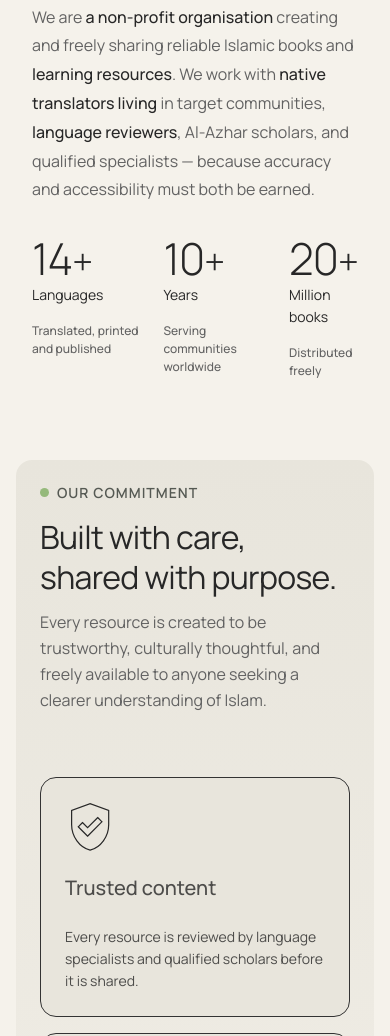
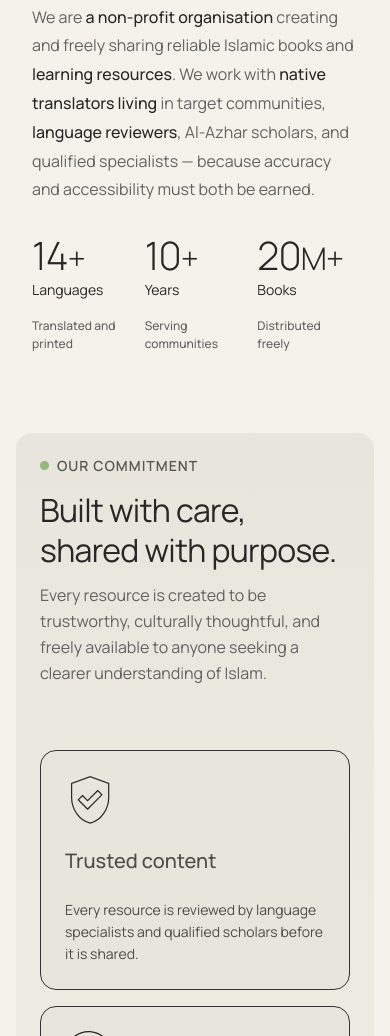
Before and after one commit to Ahmed-ehab579/BSS-Society, a plain HTML site: page about.html in a window 390 px wide. Shown: the part 1033-2069 px from the top of the page. Drawn offline with Linux system fonts and the light colour scheme.

Commit message:
About us: balanced stats with equal columns and matching text
Co-Authored-By: Claude Opus 5.5 <noreply@anthropic.com>

```diff
--- a/about.html
+++ b/about.html
@@ -13,7 +13,7 @@
   <link rel="stylesheet" href="css/language.css?v=3">
   <link rel="stylesheet" href="css/intro.css?v=4">
   <link rel="stylesheet" href="css/benefit-card.css">
-  <link rel="stylesheet" href="css/about.css?v=16">
+  <link rel="stylesheet" href="css/about.css?v=18">
   <link rel="stylesheet" href="css/footer.css?v=2">
 </head>
 <body>
@@ -74,16 +74,16 @@
             <div class="stat">
               <dt class="stat__label">Languages</dt>
               <dd class="stat__value">14<span class="stat__plus">+</span></dd>
-              <dd class="stat__note">Translated, printed and published</dd>
+              <dd class="stat__note">Translated and printed</dd>
             </div>
             <div class="stat">
               <dt class="stat__label">Years</dt>
               <dd class="stat__value">10<span class="stat__plus">+</span></dd>
-              <dd class="stat__note">Serving communities worldwide</dd>
+              <dd class="stat__note">Serving communities</dd>
             </div>
             <div class="stat">
-              <dt class="stat__label">Million books</dt>
-              <dd class="stat__value">20<span class="stat__plus">+</span></dd>
+              <dt class="stat__label">Books</dt>
+              <dd class="stat__value">20<span class="stat__plus">M+</span></dd>
               <dd class="stat__note">Distributed freely</dd>
             </div>
           </dl>
--- a/css/about.css
+++ b/css/about.css
@@ -40,6 +40,10 @@
 }
 
 @media (min-width: 1100px) and (max-width: 1319px) {
+  .who__content .stats {
+    gap: var(--scale-800);   /* keeps each note on one line on small laptops */
+  }
+
   .about-title {
     flex-basis: auto;
     font-size: clamp(42px, 3.8vw, 53px);
@@ -122,8 +126,10 @@
 }
 
 /* Stats: big light number, unit, then a short note */
+/* Three equal columns, so number, unit and note line up across them */
 .stats {
-  display: flex;
+  display: grid;
+  grid-template-columns: repeat(3, minmax(0, 160px));
   gap: var(--scale-1100);
   margin: 0;
 }
@@ -132,7 +138,6 @@
   display: flex;
   flex-direction: column;
   gap: var(--scale-100);
-  max-width: 160px;
   margin: 0;
   color: var(--color-heading);
 }
@@ -702,20 +707,22 @@
   }
 
   .stats {
-    justify-content: space-between;
-    gap: var(--scale-400);
+    grid-template-columns: repeat(3, minmax(0, 1fr));
+    gap: var(--scale-300);
   }
 
   .stat__value {
-    font-size: 44px;
-    letter-spacing: -0.9px;
+    font-size: clamp(30px, 10vw, 40px);
+    letter-spacing: -0.8px;
+    white-space: nowrap;
   }
 
   .stat__plus {
-    font-size: 36px;
+    font-size: 0.8em;
   }
 
   .stat__note {
+    max-width: 12ch;   /* every note breaks into two lines at any phone width */
     font-size: var(--body-xs-size);
     letter-spacing: 0;
   }
```
